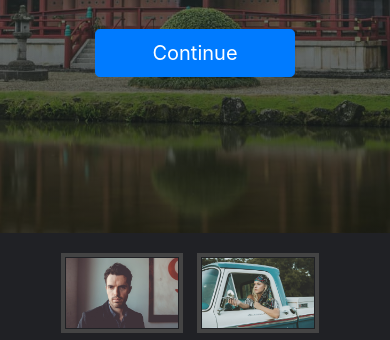
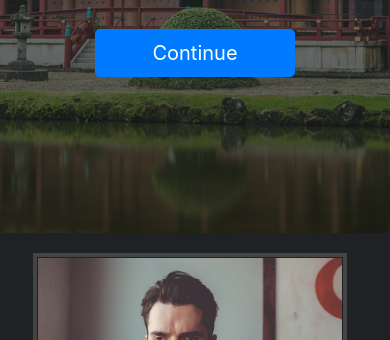
Before and after one commit to captainPrime/C4T-photography, a plain HTML site: page index.html in a window 390 px wide. Shown: the part 427-767 px from the top of the page. Drawn offline with Linux system fonts and the light colour scheme.

Commit message:
Update style.css

```diff
--- a/css/style.css
+++ b/css/style.css
@@ -379,4 +379,8 @@ h3{
     #special-img{
         height: 200px;
     }
+
+    .collection-images img{
+        height: 200px;
+    }
 }
```
